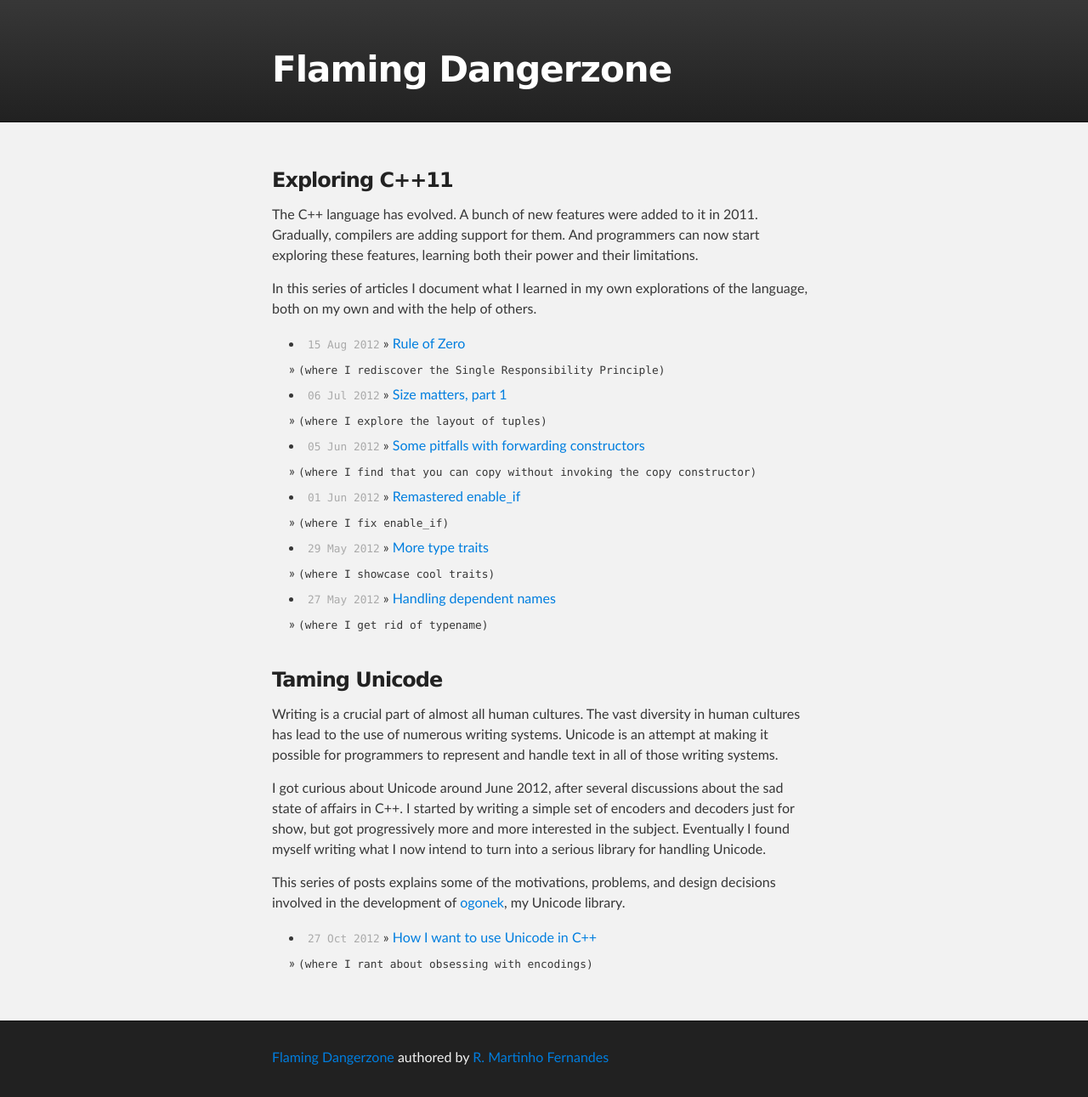
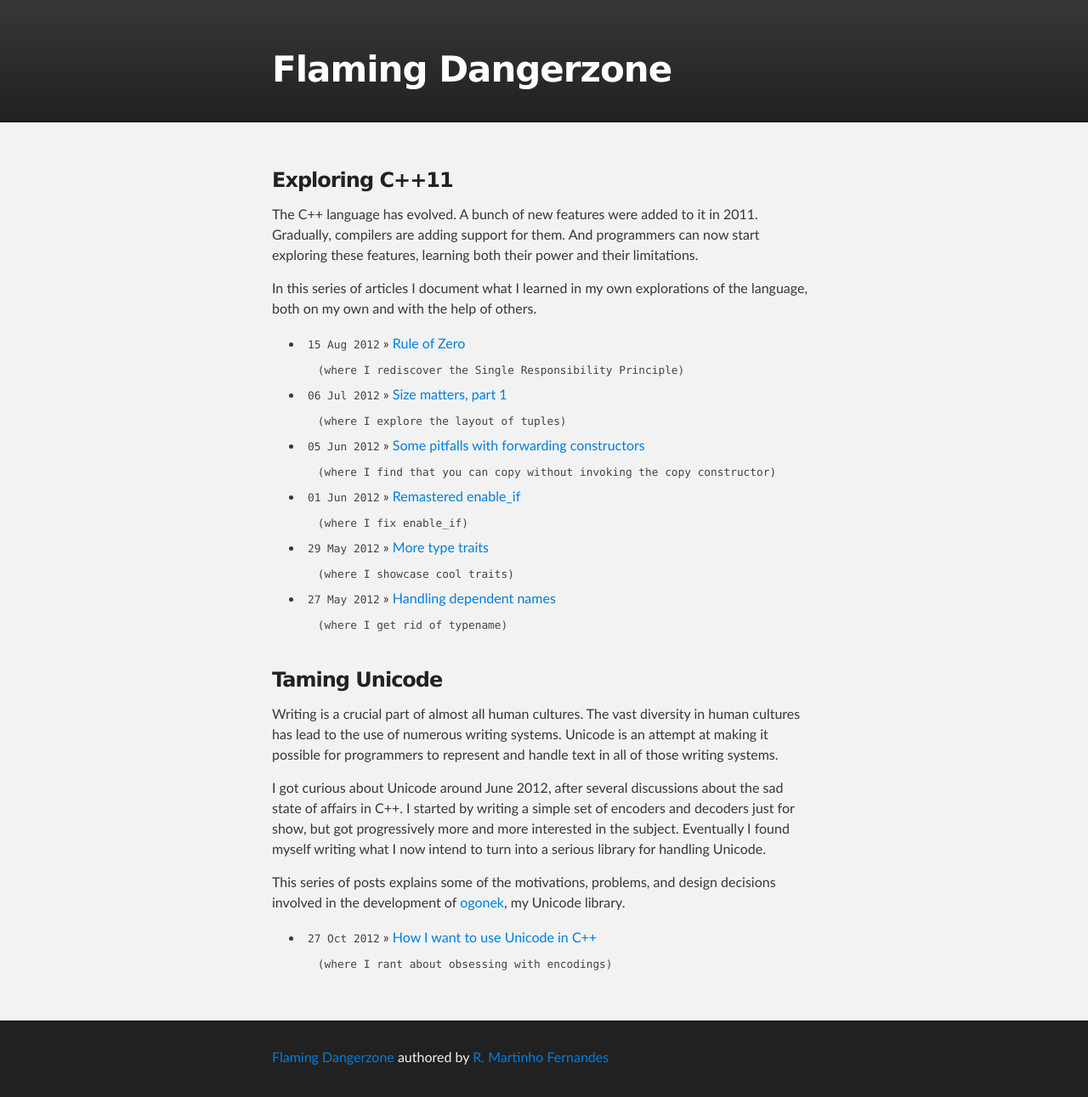
Before and after one commit to rmartinho/flamingdangerzone, a Jekyll site: the page built from index.html, in a window 1280 px wide. Shown: the whole page at 85% size. Built offline with Jekyll 4.4.1, drawn with Linux system fonts in a browser that asks for light colours.

Commit message:
Once moar.

```diff
--- a/_includes/post-entry.html
+++ b/_includes/post-entry.html
@@ -2,6 +2,6 @@
         <span class="date extra">{{ post.date | date_to_string }}</span>
         &raquo;
         <a href="{{ post.url }}">{{ post.title }}</a>
-        <br>&raquo;
-        <span class="extra">({{ post.short }})</span>
+        <br>&nbsp;
+        <span class="description extra">({{ post.short }})</span>
       </li>
--- a/stylesheets/stylesheet.css
+++ b/stylesheets/stylesheet.css
@@ -411,7 +411,12 @@ ul.posts span.date {
   color: #aaa;
 }
 
+ul.posts span.description {
+  margin-left: 2em;
+}
+
 ul.posts span.extra {
+  color: #444;
   font-family: Monaco, Consolas, monospace;
   font-size: 80%;
 }
```
